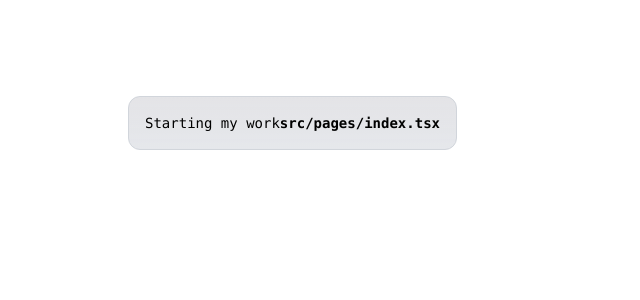
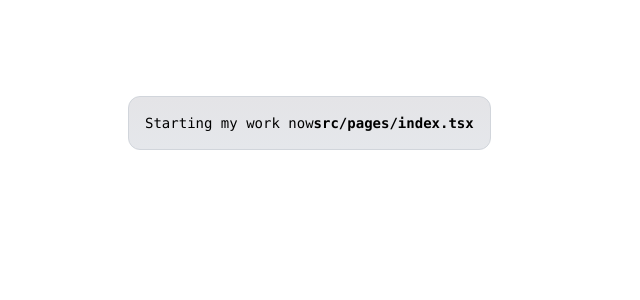
Before and after one commit to Osama4488/claude-chat-redux, a Next.js app: page / in a window 1280 px wide. Shown: the top 300 px of the page, without its empty margins (0-640 px from the left). Built offline with nearby package versions, Linux system fonts and the light colour scheme.

Commit message:
dev branch trigger for vercel

```diff
--- a/src/pages/index.jsx
+++ b/src/pages/index.jsx
@@ -10,7 +10,7 @@ export default function Home() {
     >
       <div className="z-10 max-w-5xl w-full items-center justify-between font-mono text-sm lg:flex">
         <p className="fixed left-0 top-0 flex w-full justify-center border-b border-gray-300 bg-gradient-to-b from-zinc-200 pb-6 pt-8 backdrop-blur-2xl dark:border-neutral-800 dark:bg-zinc-800/30 dark:from-inherit lg:static lg:w-auto  lg:rounded-xl lg:border lg:bg-gray-200 lg:p-4 lg:dark:bg-zinc-800/30">
-          Starting my work
+          Starting my work now
           <code className="font-mono font-bold">src/pages/index.tsx</code>
         </p>
       </div>
```
